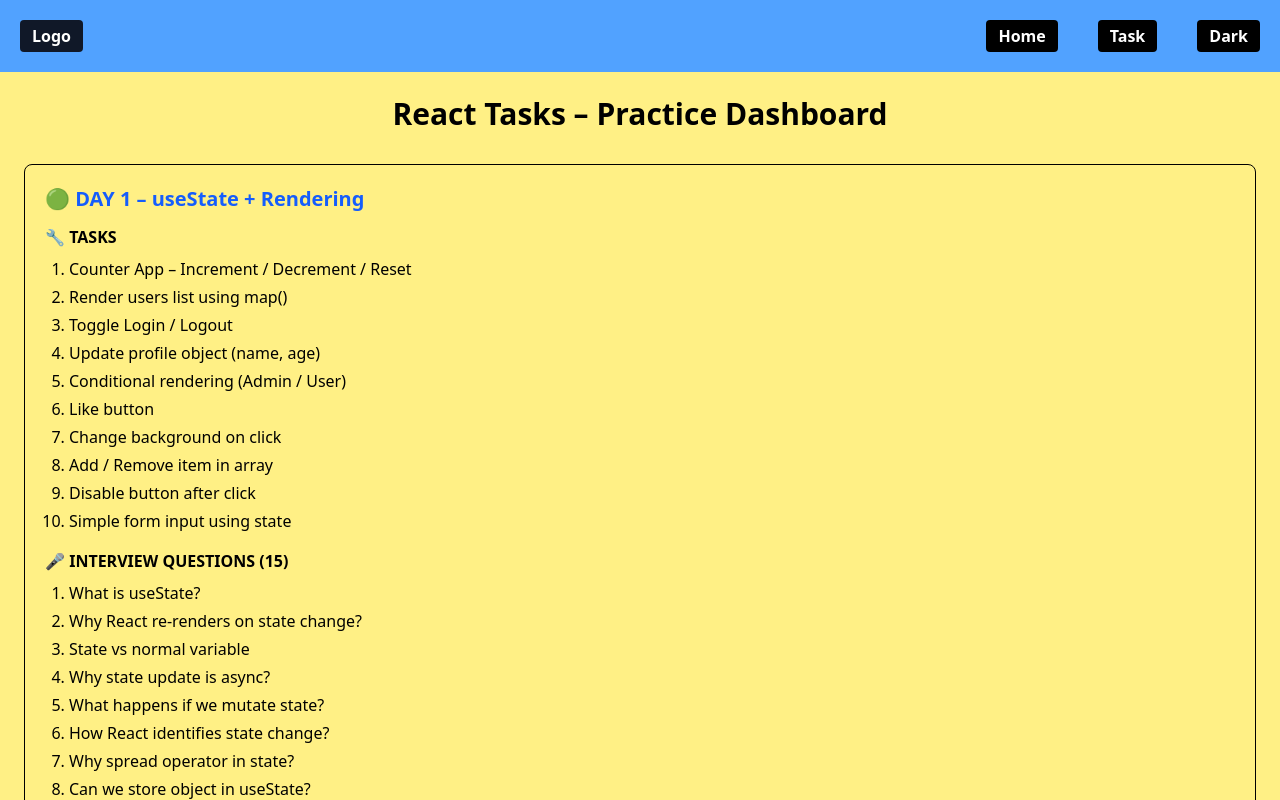
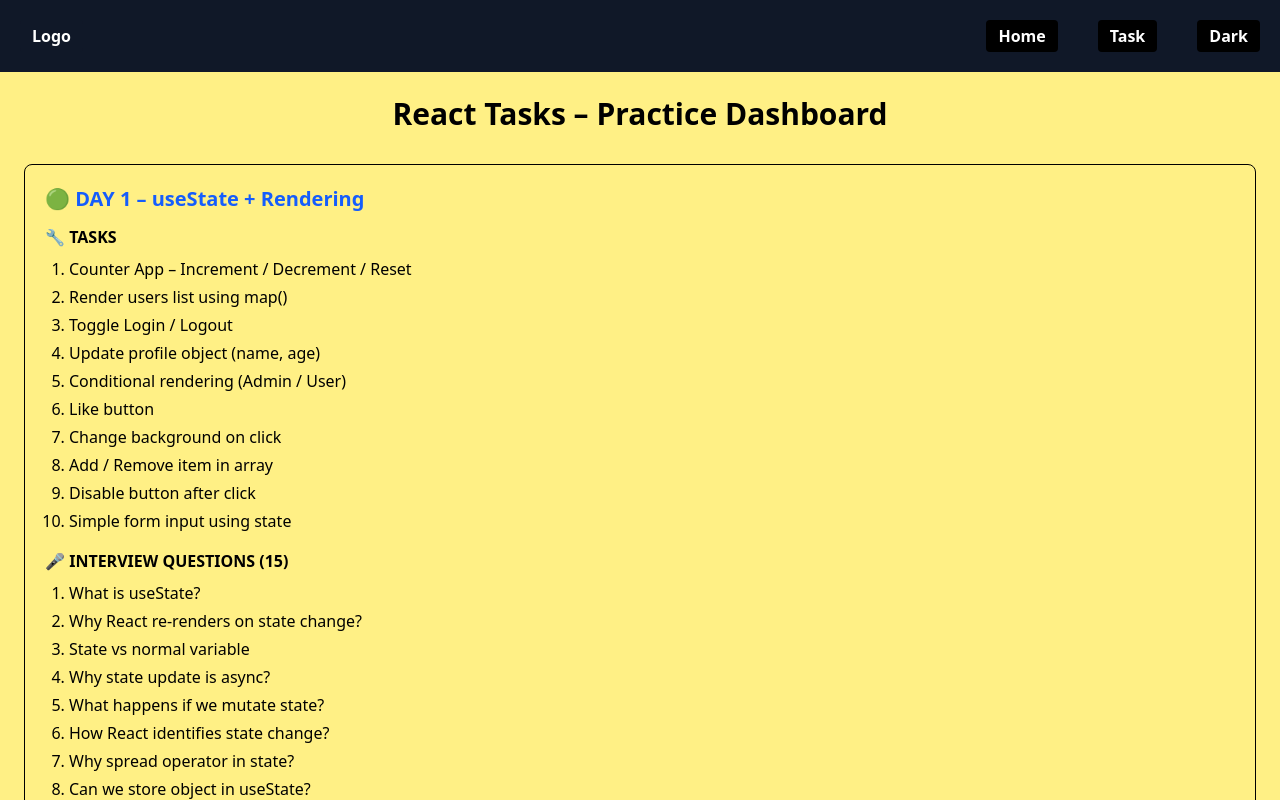
Before and after one commit to jagathdev/React_Tasks, a React (Vite) app: page / in a window 1280 px wide. Shown: the top 800 px of the page. Built offline with nearby package versions, Linux system fonts and the light colour scheme.

Commit message:
Day -5 useContext task completed

```diff
--- a/src/components/Navbar.tsx
+++ b/src/components/Navbar.tsx
@@ -6,7 +6,8 @@ const Navbar = () => {
     const { theme, themeChange } = useContext(ThemeContext)!;
     return (
         <>
-            <div className="flex justify-between bg-blue-400 p-5">
+            <div className={theme ? "flex justify-between bg-gray-900 p-5" : "flex justify-between bg-gray-400 p-5"}>
+
                 <Link to='/'><h1 className="bg-gray-900 px-3 py-1 text-white rounded font-bold">Logo</h1></Link>
                 <div className="flex gap-10">
                     <Link to='/' className="bg-black px-3 py-1 text-white rounded font-bold">Home</Link>
```
